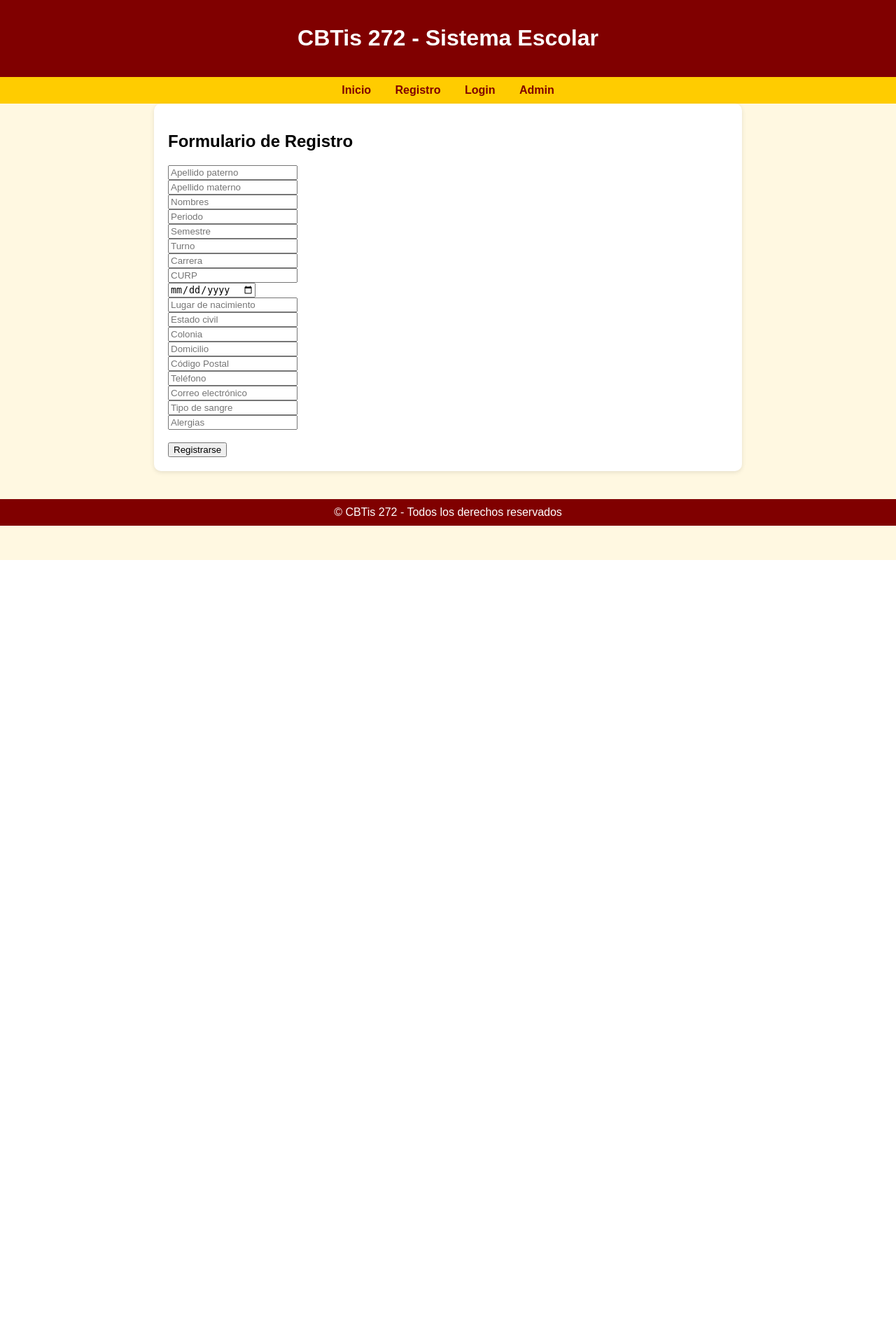
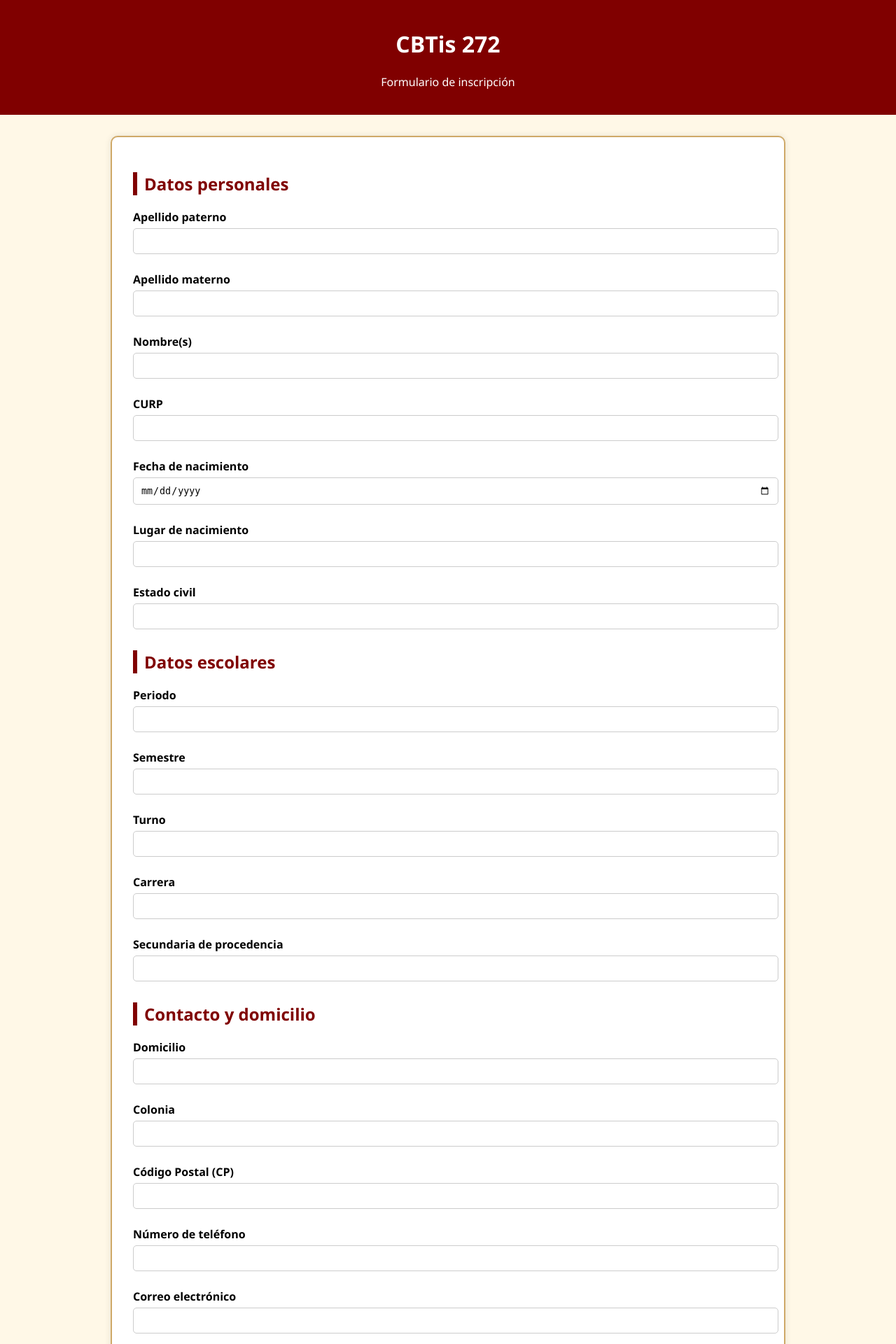
Before and after one commit to Armando59t/cbtis272, a Flask app: page /registro in a window 1280 px wide. Shown: the top 1920 px of the page at 70% size. Before the commit the page ends 800 px from the top, so only its background shows below. Run offline with Flask 3, Linux system fonts and the light colour scheme.

Commit message:
Update registro.html

```diff
--- a/templates/registro.html
+++ b/templates/registro.html
@@ -1,28 +1,260 @@
-{% extends "base.html" %}
+<!DOCTYPE html>
+<html lang="es">
+<head>
+  <meta charset="UTF-8" />
+  <meta name="viewport" content="width=device-width, initial-scale=1.0"/>
+  <title>Registro CBTis 272</title>
+  <style>
+    :root {
+      --vino: #800000;
+      --crema: #fff8e7;
+      --dorado: #cfa968;
+      --gris: #f5f5f5;
+    }
 
-{% block titulo %}Registro - CBTis 272{% endblock %}
+    body {
+      font-family: 'Segoe UI', sans-serif;
+      background-color: var(--crema);
+      margin: 0;
+      padding: 0;
+    }
 
-{% block contenido %}
-    <h2>Formulario de Registro</h2>
-    <form action="/registrar" method="POST">
-        <input type="text" name="apellido_paterno" placeholder="Apellido paterno" required><br>
-        <input type="text" name="apellido_materno" placeholder="Apellido materno" required><br>
-        <input type="text" name="nombres" placeholder="Nombres" required><br>
-        <input type="text" name="periodo" placeholder="Periodo" required><br>
-        <input type="text" name="semestre" placeholder="Semestre" required><br>
-        <input type="text" name="turno" placeholder="Turno" required><br>
-        <input type="text" name="carrera" placeholder="Carrera" required><br>
-        <input type="text" name="curp" placeholder="CURP" required><br>
-        <input type="date" name="fecha_nacimiento" required><br>
-        <input type="text" name="lugar_nacimiento" placeholder="Lugar de nacimiento" required><br>
-        <input type="text" name="estado_civil" placeholder="Estado civil" required><br>
-        <input type="text" name="colonia" placeholder="Colonia" required><br>
-        <input type="text" name="domicilio" placeholder="Domicilio" required><br>
-        <input type="text" name="cp" placeholder="Código Postal" required><br>
-        <input type="tel" name="telefono" placeholder="Teléfono" required><br>
-        <input type="email" name="email" placeholder="Correo electrónico" required><br>
-        <input type="text" name="tipo_sangre" placeholder="Tipo de sangre" required><br>
-        <input type="text" name="alergias" placeholder="Alergias"><br><br>
-        <input type="submit" value="Registrarse">
-    </form>
-{% endblock %}
+    header {
+      background-color: var(--vino);
+      color: white;
+      text-align: center;
+      padding: 20px;
+    }
+
+    form {
+      max-width: 900px;
+      margin: 30px auto;
+      background-color: white;
+      padding: 30px;
+      border: 2px solid var(--dorado);
+      border-radius: 10px;
+      box-shadow: 0 0 10px rgba(0,0,0,0.1);
+    }
+
+    h2 {
+      color: var(--vino);
+      margin-bottom: 20px;
+      border-left: 6px solid var(--vino);
+      padding-left: 10px;
+    }
+
+    .grupo {
+      margin-bottom: 25px;
+    }
+
+    .grupo label {
+      font-weight: bold;
+      display: block;
+      margin-bottom: 5px;
+    }
+
+    .grupo input, .grupo select {
+      width: 100%;
+      padding: 10px;
+      border: 1px solid #ccc;
+      border-radius: 5px;
+    }
+
+    .seccion {
+      margin-bottom: 30px;
+    }
+
+    .boton {
+      background-color: var(--vino);
+      color: white;
+      padding: 12px 25px;
+      font-size: 16px;
+      font-weight: bold;
+      border: none;
+      border-radius: 5px;
+      cursor: pointer;
+    }
+
+    .boton:hover {
+      background-color: #a00000;
+    }
+
+    .volver {
+      margin-top: 20px;
+      display: inline-block;
+      color: var(--vino);
+      font-weight: bold;
+      text-decoration: none;
+    }
+
+    @media (max-width: 600px) {
+      form {
+        padding: 20px;
+      }
+    }
+  </style>
+</head>
+<body>
+
+<header>
+  <h1>CBTis 272</h1>
+  <p>Formulario de inscripción</p>
+</header>
+
+<form action="/registrar" method="POST">
+  <div class="seccion">
+    <h2>Datos personales</h2>
+
+    <div class="grupo">
+      <label>Apellido paterno</label>
+      <input type="text" name="apellido_paterno" required>
+    </div>
+
+    <div class="grupo">
+      <label>Apellido materno</label>
+      <input type="text" name="apellido_materno" required>
+    </div>
+
+    <div class="grupo">
+      <label>Nombre(s)</label>
+      <input type="text" name="nombres" required>
+    </div>
+
+    <div class="grupo">
+      <label>CURP</label>
+      <input type="text" name="curp" required>
+    </div>
+
+    <div class="grupo">
+      <label>Fecha de nacimiento</label>
+      <input type="date" name="fecha_nacimiento" required>
+    </div>
+
+    <div class="grupo">
+      <label>Lugar de nacimiento</label>
+      <input type="text" name="lugar_nacimiento" required>
+    </div>
+
+    <div class="grupo">
+      <label>Estado civil</label>
+      <input type="text" name="estado_civil" required>
+    </div>
+  </div>
+
+  <div class="seccion">
+    <h2>Datos escolares</h2>
+
+    <div class="grupo">
+      <label>Periodo</label>
+      <input type="text" name="periodo" required>
+    </div>
+
+    <div class="grupo">
+      <label>Semestre</label>
+      <input type="text" name="semestre" required>
+    </div>
+
+    <div class="grupo">
+      <label>Turno</label>
+      <input type="text" name="turno" required>
+    </div>
+
+    <div class="grupo">
+      <label>Carrera</label>
+      <input type="text" name="carrera" required>
+    </div>
+
+    <div class="grupo">
+      <label>Secundaria de procedencia</label>
+      <input type="text" name="secundaria" required>
+    </div>
+  </div>
+
+  <div class="seccion">
+    <h2>Contacto y domicilio</h2>
+
+    <div class="grupo">
+      <label>Domicilio</label>
+      <input type="text" name="domicilio" required>
+    </div>
+
+    <div class="grupo">
+      <label>Colonia</label>
+      <input type="text" name="colonia" required>
+    </div>
+
+    <div class="grupo">
+      <label>Código Postal (CP)</label>
+      <input type="text" name="cp" required>
+    </div>
+
+    <div class="grupo">
+      <label>Número de teléfono</label>
+      <input type="tel" name="telefono" required>
+    </div>
+
+    <div class="grupo">
+      <label>Correo electrónico</label>
+      <input type="email" name="email" required>
+    </div>
+  </div>
+
+  <div class="seccion">
+    <h2>Salud y emergencia</h2>
+
+    <div class="grupo">
+      <label>Tipo de sangre</label>
+      <input type="text" name="tipo_sangre">
+    </div>
+
+    <div class="grupo">
+      <label>¿Tiene alguna discapacidad?</label>
+      <input type="text" name="discapacidad">
+    </div>
+
+    <div class="grupo">
+      <label>¿Tiene alergias?</label>
+      <input type="text" name="alergias">
+    </div>
+
+    <div class="grupo">
+      <label>Observaciones médicas</label>
+      <input type="text" name="observaciones_medicas">
+    </div>
+  </div>
+
+  <div class="seccion">
+    <h2>Datos del tutor</h2>
+
+    <div class="grupo">
+      <label>Nombre del tutor</label>
+      <input type="text" name="nombre_tutor" required>
+    </div>
+
+    <div class="grupo">
+      <label>Teléfono del tutor</label>
+      <input type="tel" name="telefono_tutor" required>
+    </div>
+
+    <div class="grupo">
+      <label>Correo del tutor</label>
+      <input type="email" name="correo_tutor" required>
+    </div>
+
+    <div class="grupo">
+      <label>Contacto en caso de emergencia (extra)</label>
+      <input type="text" name="contacto_emergencia" required>
+    </div>
+
+    <div class="grupo">
+      <label>Teléfono de emergencia</label>
+      <input type="tel" name="telefono_emergencia" required>
+    </div>
+  </div>
+
+  <button class="boton" type="submit">Registrar alumno</button>
+  <br><a class="volver" href="/">Volver al inicio</a>
+</form>
+
+</body>
+</html>
```
